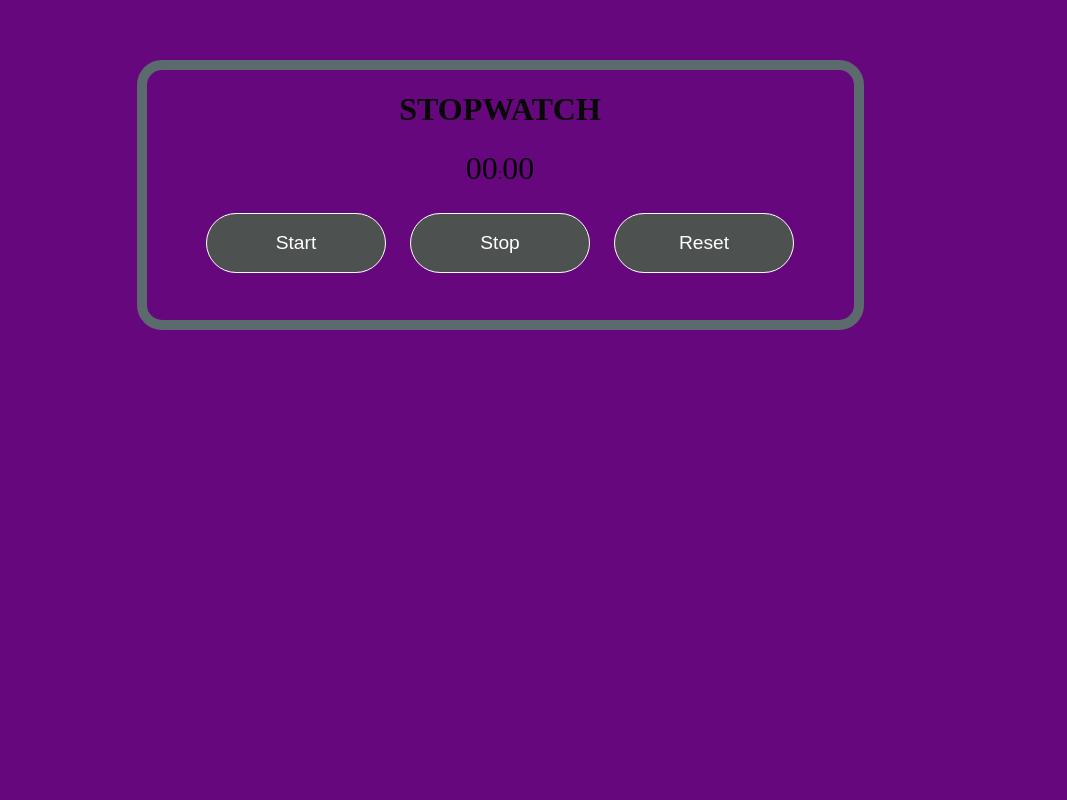
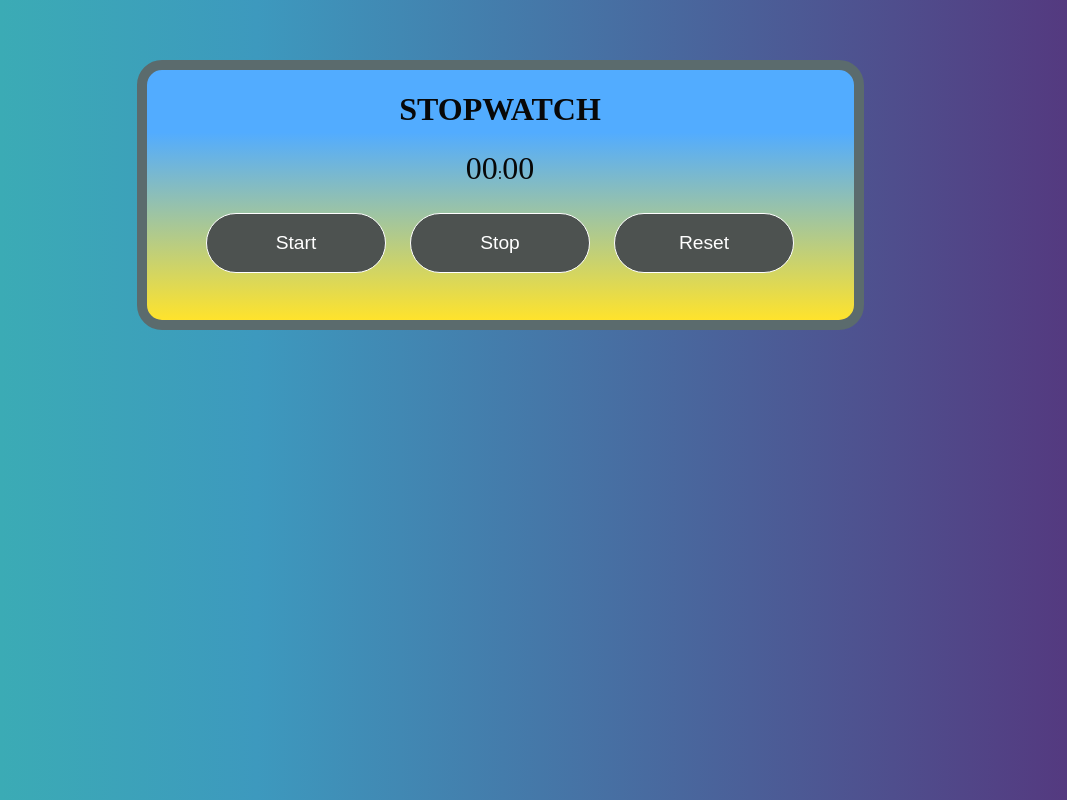
Before and after one commit to surajgit036/stopwatch, a plain HTML site: page index.html in a window 1280 px wide. Shown: the whole page, without its empty margins (140-1207 px from the left). Drawn offline with Linux system fonts and the light colour scheme.

Commit message:
changed background

```diff
--- a/style.css
+++ b/style.css
@@ -1,6 +1,13 @@
+
+
 body {
-    background: #66077d;
-    height: 100%;
+    background-color: #000;
+     background: linear-gradient(to bottom, #323232 0%, #3F3F3F 40%, #1C1C1C 150%), linear-gradient(to top, rgba(255,255,255,0.40) 0%, rgba(0,0,0,0.25) 200%);
+    background-blend-mode: multiply;
+    background-size: cover;
+    color: #fff;
+    background-image: linear-gradient(to right, #3ab5b0 0%, #3d99be 31%, #56317a 100%);
+
 }
 .outer {
     height: 250px;
@@ -8,6 +15,12 @@ body {
     border: solid 10px #5b6b6d;
     margin: 60px auto;
     color:#080808;
+    background-color: #52ACFF;
+    background-image: linear-gradient(180deg, #52ACFF 25%, #FFE32C 100%);
+
+
+
+
     text-align: -webkit-center;
     border-radius: 25px;
 }
```
